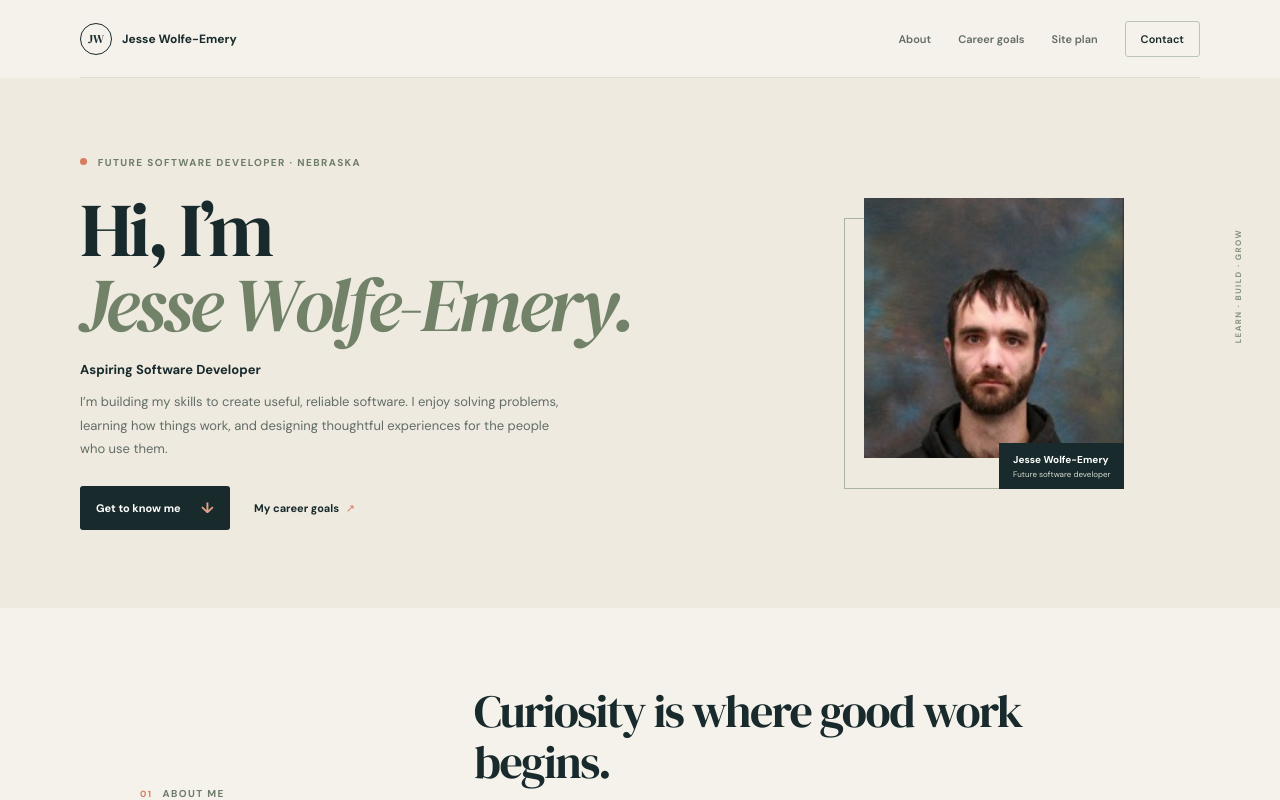
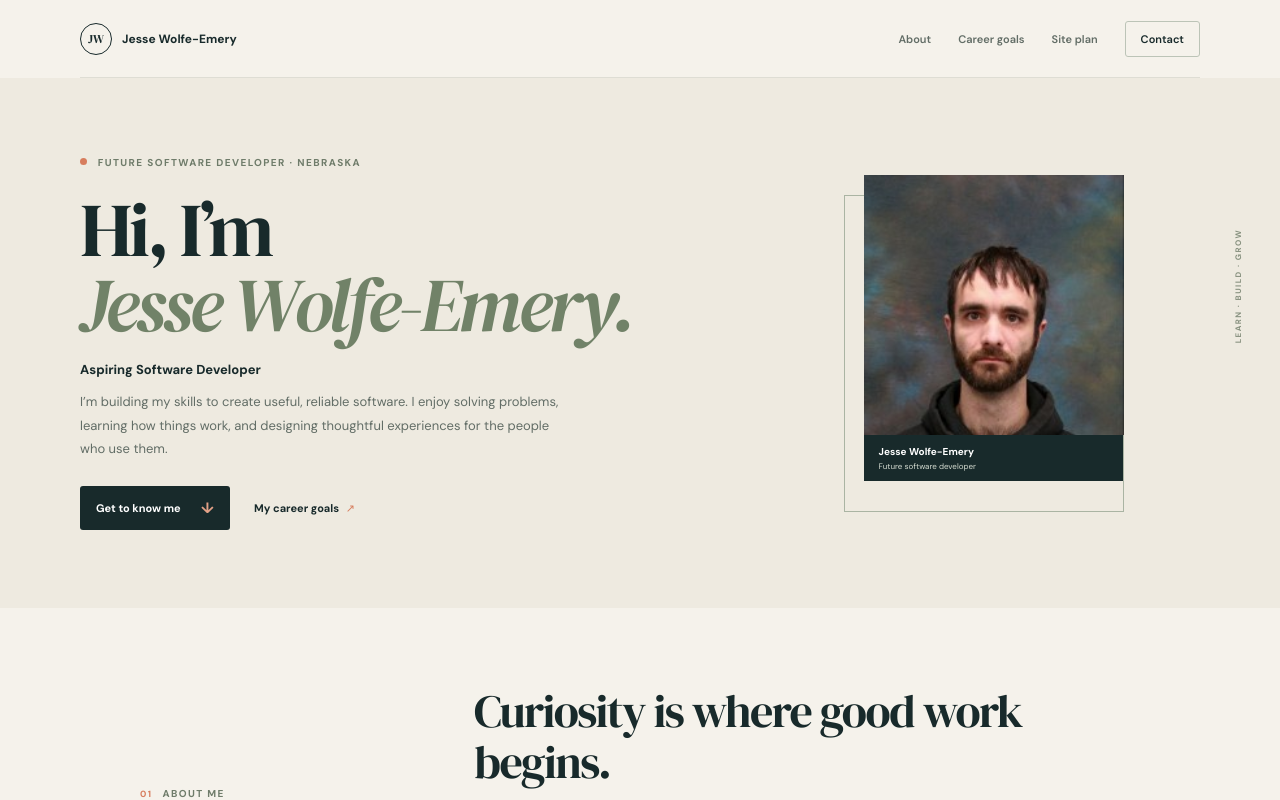
Before and after one commit to Praetorian0420/wolfe-emery_jesse_portfolio, a Vue app: page / in a window 1280 px wide. Shown: the top 800 px of the page. Built offline with nearby package versions, Linux system fonts and the light colour scheme.

Commit message:
style: update portfolio portrait figcaption position for better layout

```diff
--- a/src/App.vue
+++ b/src/App.vue
@@ -1336,7 +1336,7 @@ h1 span {
   object-position: center;
 }
 .portfolio-portrait figcaption {
-  position: absolute;
+  position: below the image;
   right: 0;
   bottom: 0;
   display: flex;
```
